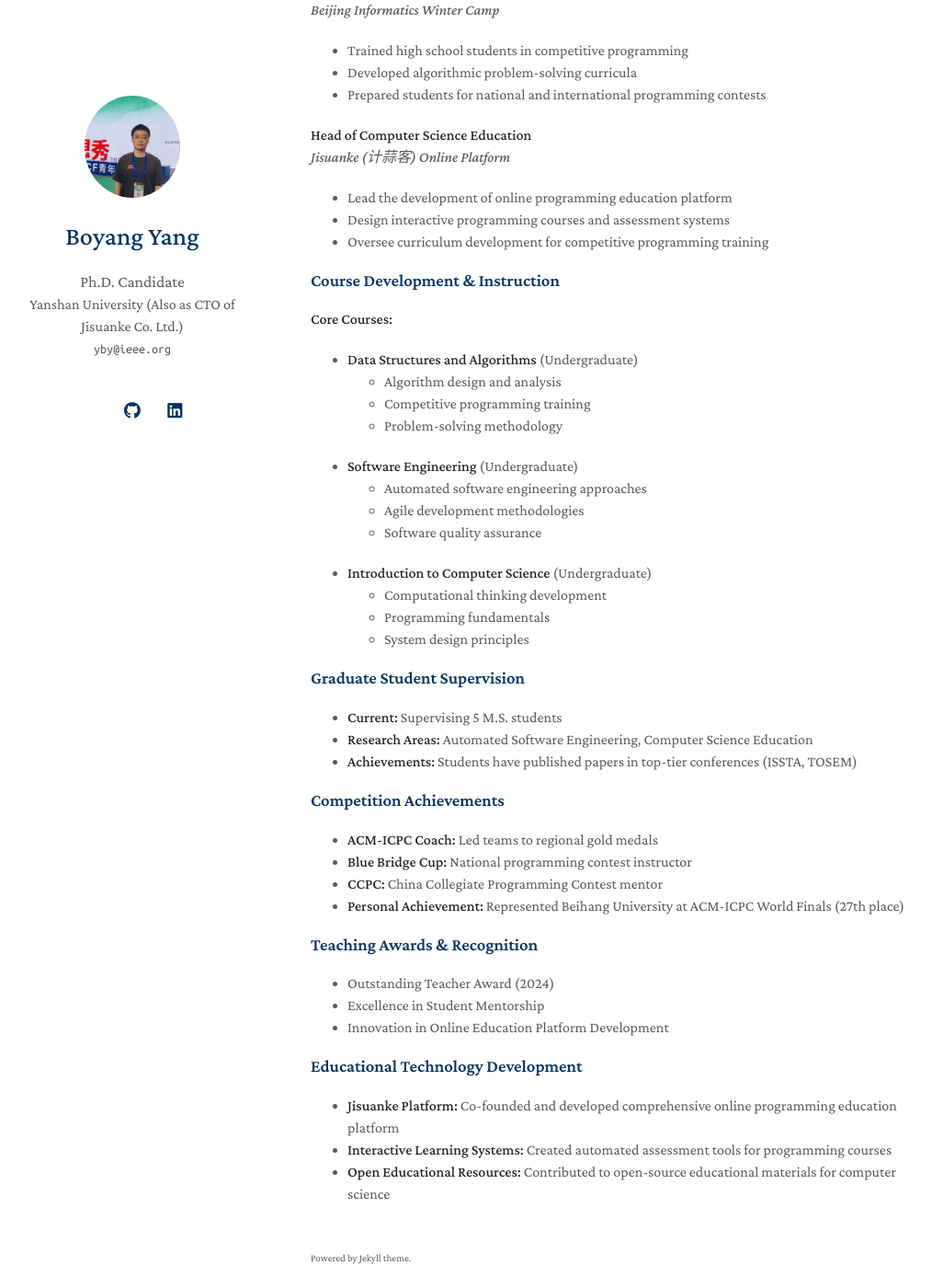
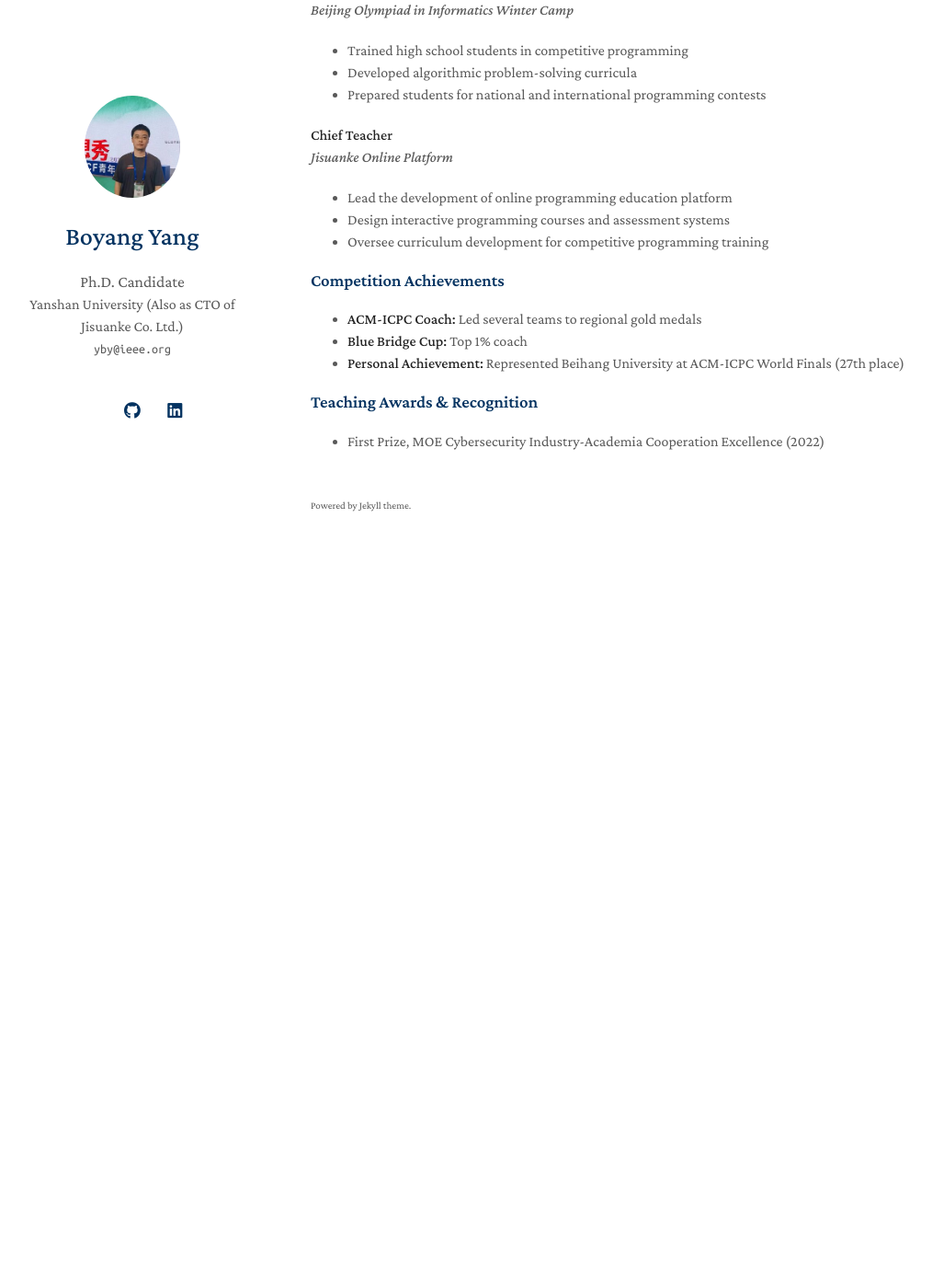
Before and after one commit to buaabarty/buaabarty.github.io, a Jekyll site: the page built from teach.md, in a window 1280 px wide and 1400 px high, scrolled down 626 px. Shown: the whole window at 92% size, without its empty margins (132-1146 px from the left). Built offline with Jekyll 4.4.1, drawn with Linux system fonts in a browser that asks for light colours; a style sheet for code colours, icons or effects is not loaded; our own code applies the rules of GitHub Pages for plain Markdown files; after the commit the page ends 1256 px from its top, so only the background shows below that; some of the changed text lies outside the part shown.

Commit message:
Add resume

```diff
--- a/teach.md
+++ b/teach.md
@@ -12,8 +12,8 @@ layout: homepage
 - Mentor graduate students in cybersecurity research and practical applications
 - Develop hands-on training curricula for security engineering practices
 
-**2023 – Present: Principal Instructor**
-*Information Engineering University of Strategic Support Force*
+**2023 – Present: External Mentor**
+*Information Engineering University*
 - Lead engineering practice training courses
 - Develop practical training programs for military information systems
 - Supervise capstone projects in information engineering
@@ -21,56 +21,23 @@ layout: homepage
 ### Competition Coaching
 
 **2012: Coach**
-*Beijing Informatics Winter Camp*
+*Beijing Olympiad in Informatics Winter Camp*
 - Trained high school students in competitive programming
 - Developed algorithmic problem-solving curricula
 - Prepared students for national and international programming contests
 
-**Head of Computer Science Education**
-*Jisuanke (计蒜客) Online Platform*
+**Chief Teacher**
+*Jisuanke Online Platform*
 - Lead the development of online programming education platform
 - Design interactive programming courses and assessment systems
 - Oversee curriculum development for competitive programming training
 
-### Course Development & Instruction
-
-**Core Courses:**
-- **Data Structures and Algorithms** (Undergraduate)
-  - Algorithm design and analysis
-  - Competitive programming training
-  - Problem-solving methodology
-
-- **Software Engineering** (Undergraduate)
-  - Automated software engineering approaches
-  - Agile development methodologies
-  - Software quality assurance
-
-- **Introduction to Computer Science** (Undergraduate)
-  - Computational thinking development
-  - Programming fundamentals
-  - System design principles
-
-### Graduate Student Supervision
-
-- **Current:** Supervising 5 M.S. students
-- **Research Areas:** Automated Software Engineering, Computer Science Education
-- **Achievements:** Students have published papers in top-tier conferences (ISSTA, TOSEM)
-
 ### Competition Achievements
 
-- **ACM-ICPC Coach:** Led teams to regional gold medals
-- **Blue Bridge Cup:** National programming contest instructor
-- **CCPC:** China Collegiate Programming Contest mentor
+- **ACM-ICPC Coach:** Led several teams to regional gold medals
+- **Blue Bridge Cup:** Top 1% coach
 - **Personal Achievement:** Represented Beihang University at ACM-ICPC World Finals (27th place)
 
 ### Teaching Awards & Recognition
 
-- Outstanding Teacher Award (2024)
-- Excellence in Student Mentorship
-- Innovation in Online Education Platform Development
-
-### Educational Technology Development
-
-- **Jisuanke Platform:** Co-founded and developed comprehensive online programming education platform
-- **Interactive Learning Systems:** Created automated assessment tools for programming courses
-- **Open Educational Resources:** Contributed to open-source educational materials for computer science
+- First Prize, MOE Cybersecurity Industry‑Academia Cooperation Excellence (2022)
```
Also changed, not shown: 1 other file.
